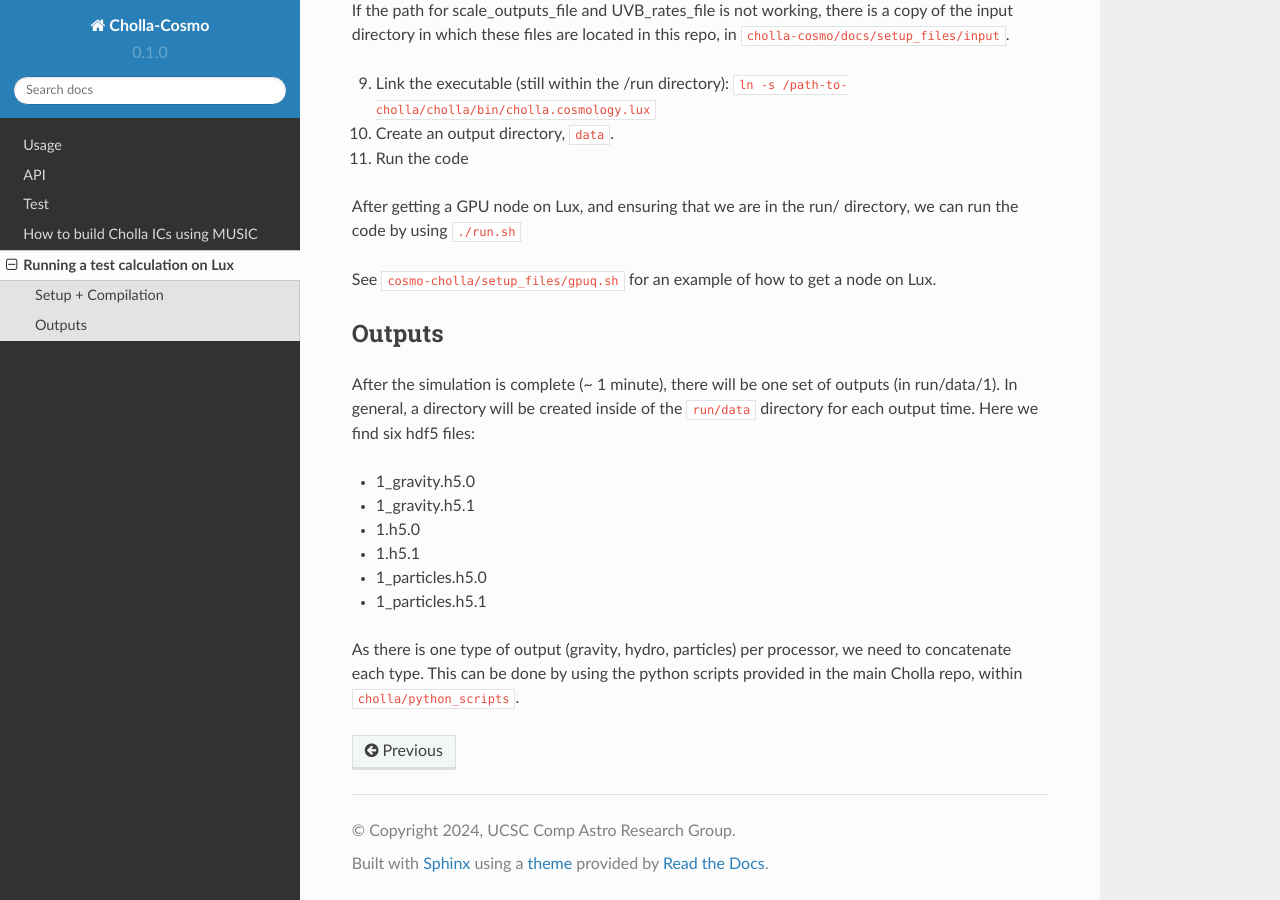
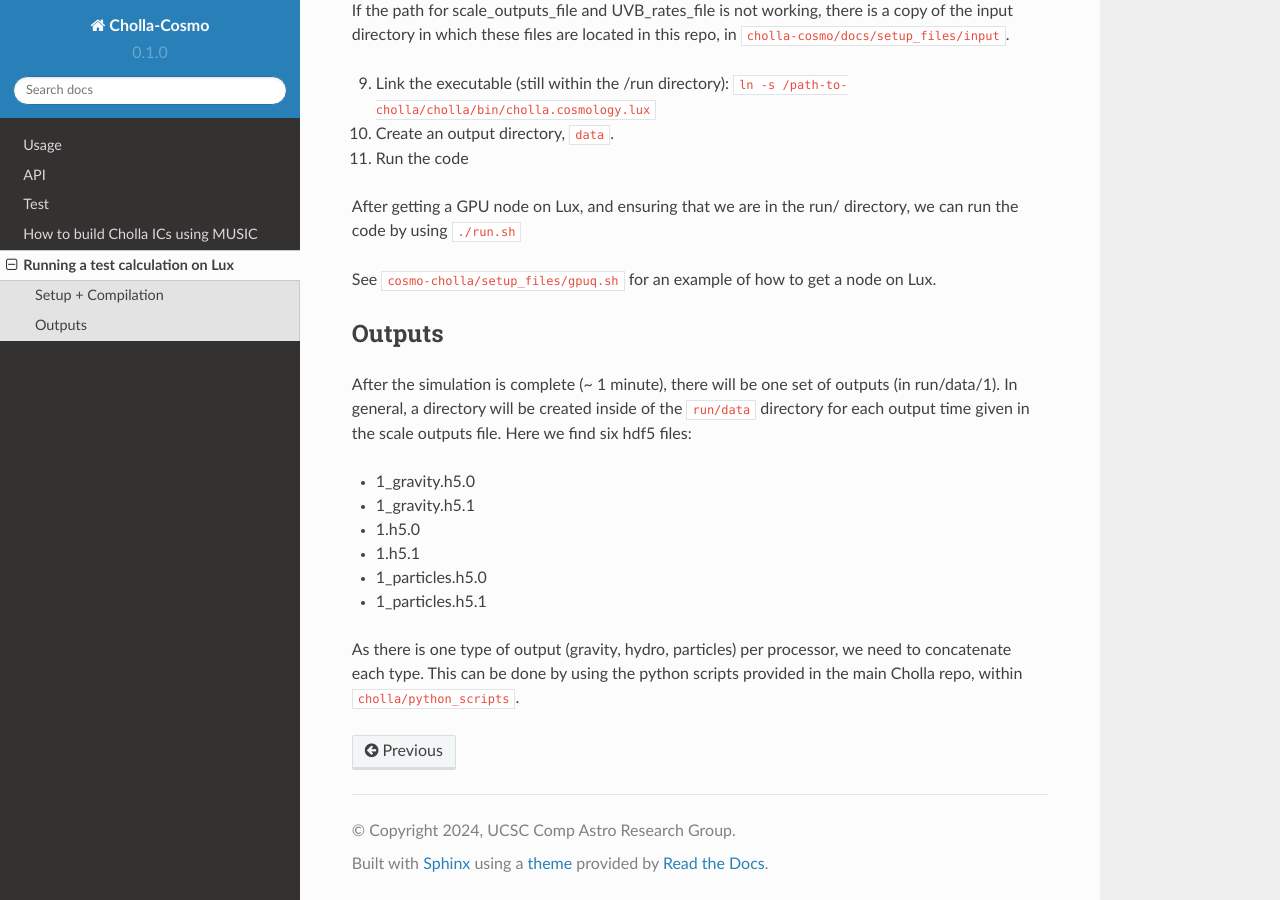
Before and after one commit to evazlimen/cholla-cosmo, a Sphinx documentation site: the page built from docs/source/lux_test_calculation.rst, in a window 1280 px wide and 900 px high, scrolled down 2273 px. Built offline with Sphinx 7.4.7 and the Read the Docs theme 2.0.0, drawn with Linux system fonts in a browser that asks for light colours.

Commit message:
Update lux_test_calculation.rst

```diff
--- a/docs/source/lux_test_calculation.rst
+++ b/docs/source/lux_test_calculation.rst
@@ -62,7 +62,7 @@ See ``cosmo-cholla/setup_files/gpuq.sh`` for an example of how to get a node on
 Outputs
 ------
 
-After the simulation is complete (~ 1 minute), there will be one set of outputs (in run/data/1). In general, a directory will be created inside of the ``run/data`` directory for each output time. Here we find six hdf5 files:
+After the simulation is complete (~ 1 minute), there will be one set of outputs (in run/data/1). In general, a directory will be created inside of the ``run/data`` directory for each output time given in the scale outputs file. Here we find six hdf5 files:
 
 - 1_gravity.h5.0
 - 1_gravity.h5.1
```
